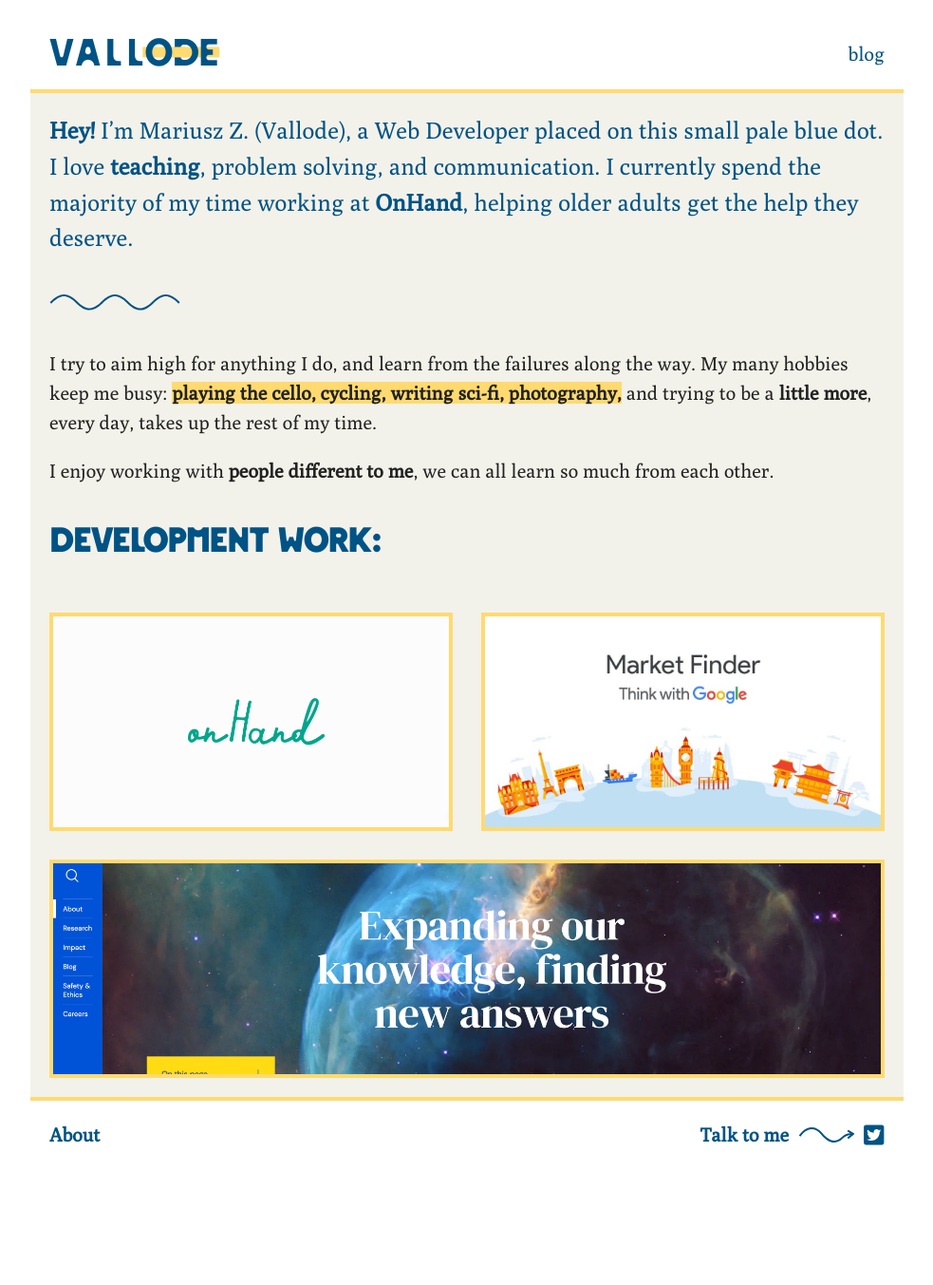
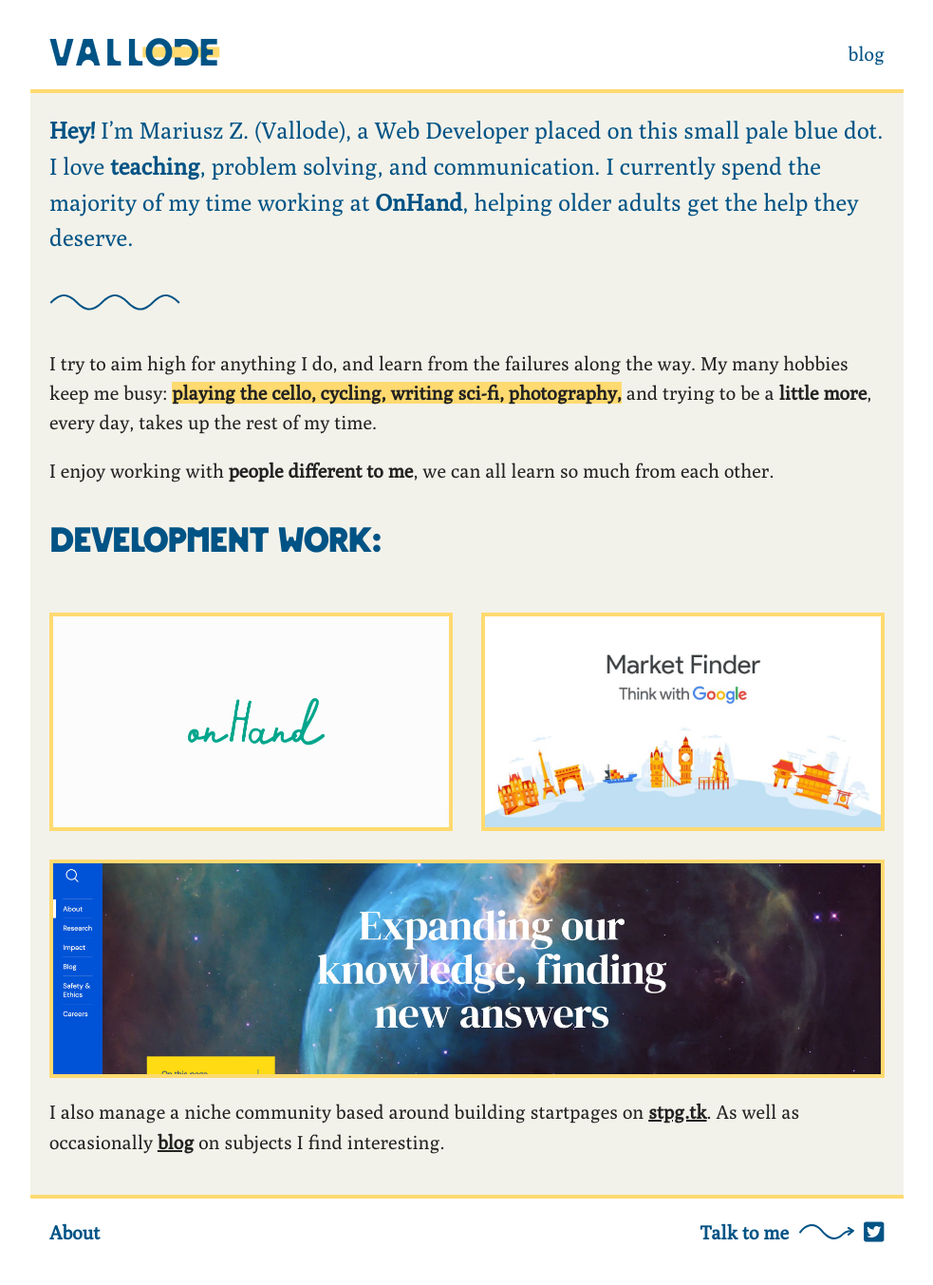
Before and after one commit to vallode/vallode.com, a Jekyll site: the page built from index.md, in a window 1280 px wide. Shown: the whole page at 95% size, without its empty margins (148-1131 px from the left). Built offline with Jekyll 4.4.1, drawn with Linux system fonts in a browser that asks for light colours; before the commit the page ends 1251 px from its top, so only the background shows below that.

Commit message:
Update index with link to stpg and blog

```diff
--- a/index.md
+++ b/index.md
@@ -18,3 +18,7 @@
 each other.
 
 {% include portfolio.html %}
+
+I also manage a niche community based around building startpages on
+[stpg.tk](https://stpg.tk). As well as occasionally [blog](/blog) on subjects I
+find interesting.
```
